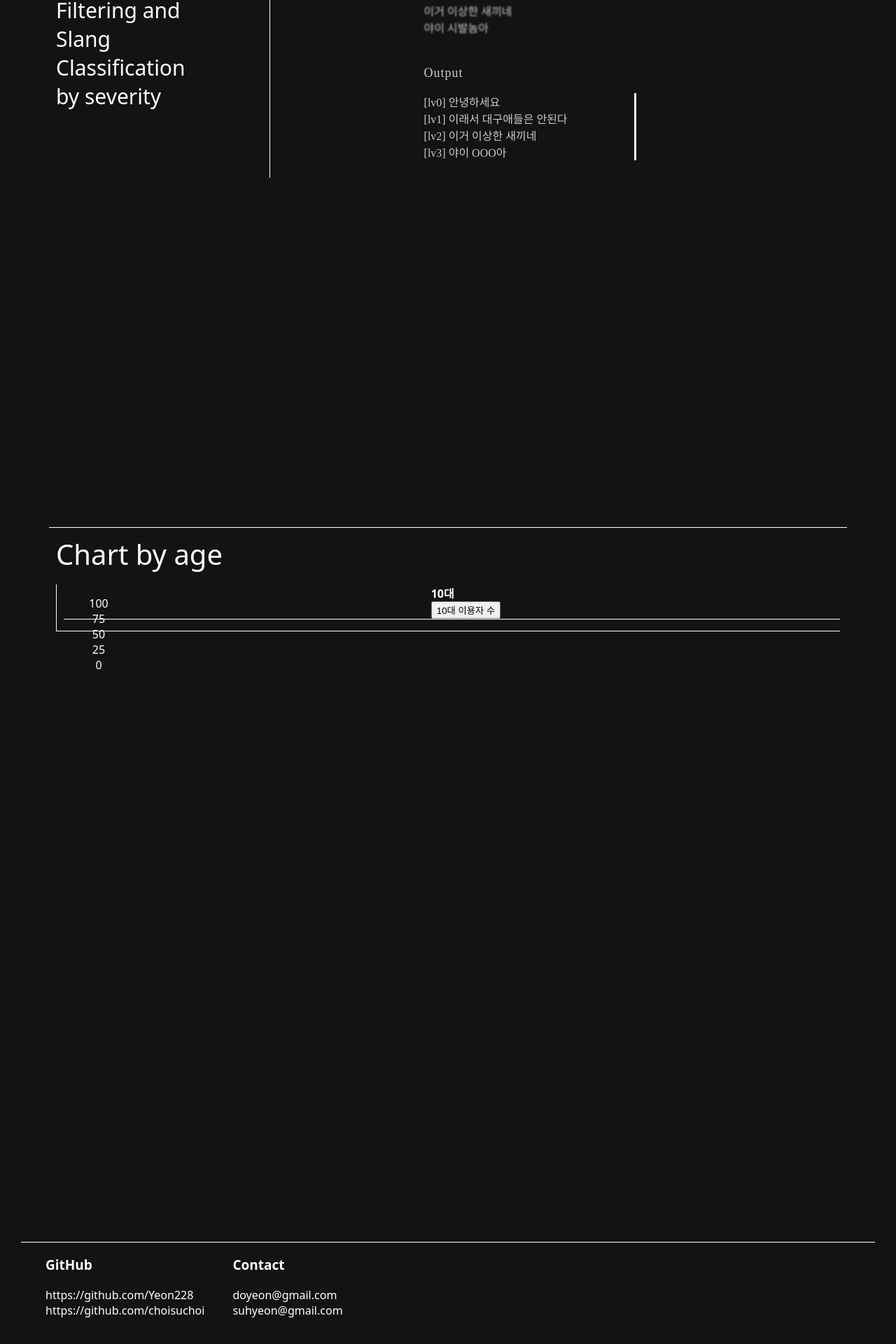
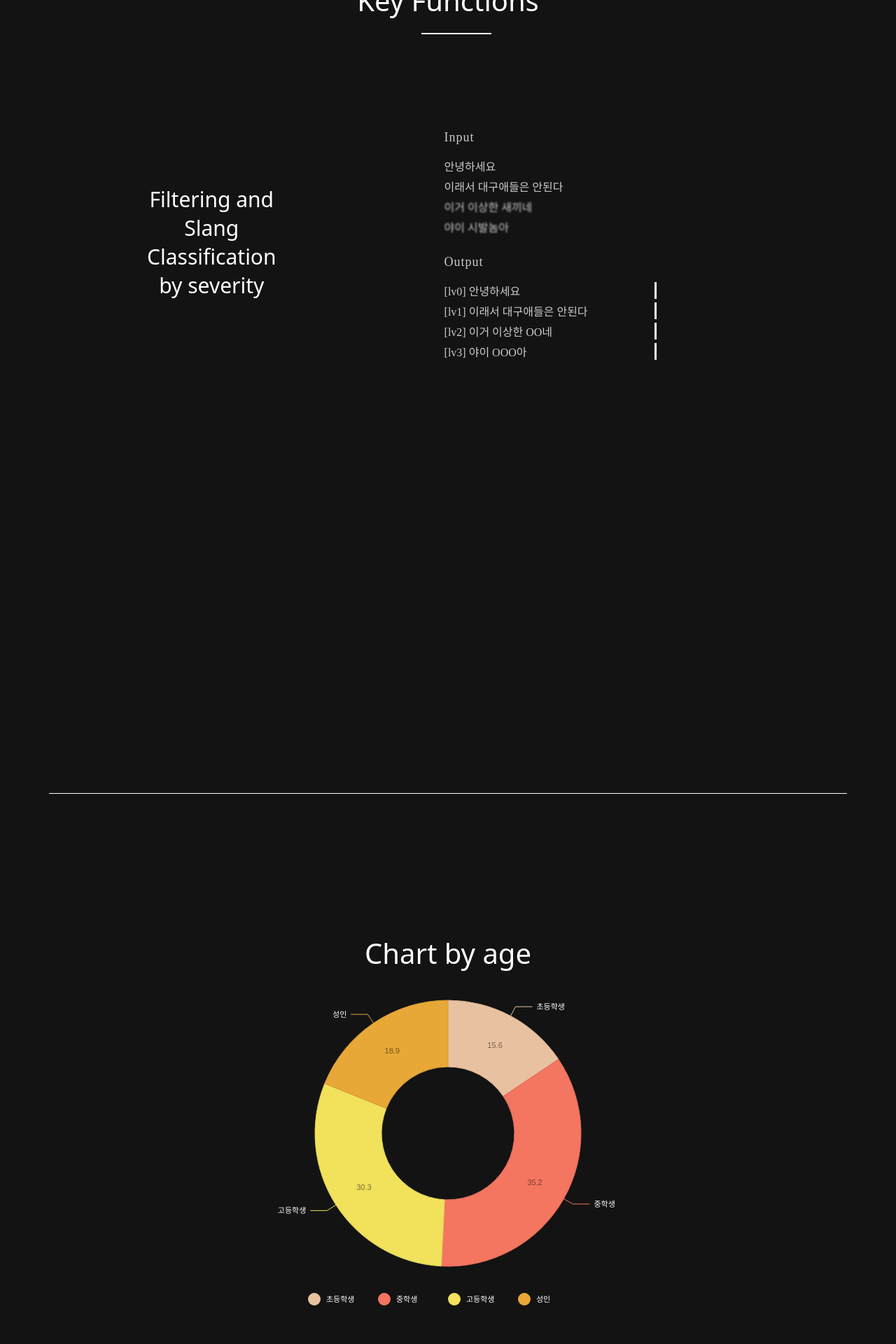
Before and after one commit to 2024-Graduation-Project/test-web, a React (Create React App) app: page / in a window 1280 px wide. Shown: the part 1201-3121 px from the top of the page at 70% size. Built offline with nearby package versions, Linux system fonts and the light colour scheme; a web font is replaced by a local one.

Commit message:
style: Modify key function align

```diff
--- a/package.json
+++ b/package.json
@@ -4,14 +4,18 @@
   "private": true,
   "dependencies": {
     "@nivo/bar": "^0.85.1",
+    "@nivo/core": "^0.85.1",
+    "@nivo/pie": "^0.85.1",
     "@testing-library/jest-dom": "^5.17.0",
     "@testing-library/react": "^13.4.0",
     "@testing-library/user-event": "^13.5.0",
+    "apexcharts": "^3.48.0",
     "axios": "^1.6.8",
     "cors": "^2.8.5",
     "express": "^4.19.2",
     "http-proxy-middleware": "^2.0.6",
     "react": "^18.2.0",
+    "react-apexcharts": "^1.4.1",
     "react-dom": "^18.2.0",
     "react-router-dom": "^6.22.3",
     "react-scripts": "5.0.1",
--- a/src/index.css
+++ b/src/index.css
@@ -209,12 +209,23 @@ li {
 .chart-container {
   height: 1000px;
   margin: 0px 40px;
-  padding: 10px;
+  padding: 200px 40px;
+  text-align: center;
   border-top: 1px solid white;
 }
 .function-title,
 .chart-title {
   font-size: 40px;
+}
+.function-title::after {
+  content: "";
+  /*display: block;*/
+  position: absolute;
+  left: 47%;
+  bottom: -550px;
+  height: 2px;
+  width: 100px;
+  background: white;
 }
 .func-section1 {
   display: flex;
@@ -223,17 +234,26 @@ li {
 }
 .sect1-explain-container {
   display: flex;
-  width: 500px;
-  padding-right: 120px;
+  width: 1000px;
+  padding: 0px 100px;
   align-items: center;
-  border-right: 1px solid white;
+  /*border-right: 1px solid white;*/
+
 }
 .explain-text {
   font-size: 30px;
+  padding-top: 20px;
+  opacity: 0;
+  transition: padding-top 1s ease, opacity 1s ease;
+}
+.explain-text.visible {
+  padding-top: 0px;
+  opacity: 1;
 }
 .sect1-test-container {
   color: #cccccc;
-  padding-left: 200px;
+  padding-left: 120px;
+  text-align: left;
 }
 .func-input-container {
   font-family: "Nanum Gothic Coding";
@@ -256,26 +276,29 @@ li {
 }
 .text-input-lv0,
 .text-input-lv1{
-
+  margin-bottom: 5px
 }
 .text-input-lv2,
 .text-input-lv3,
 .text-input-lv4 {
   filter: blur(1px);
+  margin-bottom: 5px
 }
 .text-animation-output {
   width: 300px;
-  animation: typing 2s steps(5), blink .5s step-end infinite alternate;
+  margin-bottom: 5px;
+  animation: typing 2s steps(50), blink .5s step-end infinite alternate;
   white-space: nowrap;
   overflow: hidden;
   border-right: 3px solid white;
 }
 
 .chart {
-  padding-left: 10px;
-  margin-bottom: 20px;
-  border-left: 1px solid white;
-  border-bottom: 1px solid white;
+
+  /*padding-left: 10px;*/
+  /*margin-bottom: 20px;*/
+  /*border-left: 1px solid white;*/
+  /*border-bottom: 1px solid white;*/
 }
 .chart-Y {
   width: 20px;
--- a/src/pages/introduce/conponents/chart/chart.js
+++ b/src/pages/introduce/conponents/chart/chart.js
@@ -1,23 +1,68 @@
-function Chart() {
+import { ResponsivePie } from '@nivo/pie'
+
+function Chart({ chartData }) {
+
+
     return (
-        <div className='chart'>
-            <ul className='chart-Y'>
-                <li>0</li>
-                <li>25</li>
-                <li>50</li>
-                <li>75</li>
-                <li>100</li>
-            </ul>
-            <ul className='chart-X'>
-                <li>
-                    <div>
-                        <strong>10대</strong>
-                    </div>
-                    <button type='button'>
-                        <span>10대 이용자 수</span>
-                    </button>
-                </li>
-            </ul>
+        <div className='chart' style={{ height: '500px' }}>
+            <ResponsivePie
+                data={chartData}
+                margin={{ top: 40, right: 80, bottom: 80, left: 80 }}
+                innerRadius={0.5}
+                padAngle={0}
+                cornerRadius={0}
+                activeOuterRadiusOffset={8}
+                colors={{ scheme: 'nivo' }}
+                borderWidth={1}
+                borderColor={{
+                    from: 'color',
+                    modifiers: [
+                        [
+                            'darker',
+                            0.2
+                        ]
+                    ]
+                }}
+                arcLinkLabelsSkipAngle={10}
+                arcLinkLabelsTextColor="#fff"
+                arcLinkLabelsOffset={-1}
+                arcLinkLabelsColor={{ from: 'color' }}
+                arcLabelsSkipAngle={10}
+                arcLabelsTextColor={{
+                    from: 'color',
+                    modifiers: [
+                        [
+                            'darker',
+                            2
+                        ]
+                    ]
+                }}
+                legends={[
+                    {
+                        anchor: 'bottom',
+                        direction: 'row',
+                        justify: false,
+                        translateX: 0,
+                        translateY: 56,
+                        itemsSpacing: 0,
+                        itemWidth: 100,
+                        itemHeight: 18,
+                        itemTextColor: '#fff',
+                        itemDirection: 'left-to-right',
+                        itemOpacity: 1,
+                        symbolSize: 18,
+                        symbolShape: 'circle',
+                        effects: [
+                            {
+                                on: 'hover',
+                                style: {
+                                    itemTextColor: '#fff'
+                                }
+                            }
+                        ]
+                    }
+                ]}
+            />
         </div>
     );
 }
--- a/src/pages/introduce/conponents/chart/chartContainer.js
+++ b/src/pages/introduce/conponents/chart/chartContainer.js
@@ -1,10 +1,11 @@
 import Chart from "./chart";
+import chartData from "./chartData.json"
 
 function ChartContainer() {
     return (
         <div className='chart-container'>
             <div className='chart-title'>Chart by age</div>
-            <Chart />
+            <Chart chartData={chartData}/>
         </div>
     );
 }
--- /dev/null
+++ b/src/pages/introduce/conponents/chart/chartData.json
@@ -0,0 +1,23 @@
+[
+  {
+    "id": "초등학생",
+    "age": "초등학생",
+    "value": 15.6,
+    "color": "hsl(249, 70%, 50%)"
+  },
+  {
+    "id": "중학생",
+    "age": "중학생",
+    "value": 35.2
+  },
+  {
+    "id": "고등학생",
+    "age": "고등학생",
+    "value": 30.3
+  },
+  {
+    "id": "성인",
+    "age": "성인",
+    "value": 18.9
+  }
+]
--- a/src/pages/introduce/conponents/function/func-section/test-section/sect1Explain.js
+++ b/src/pages/introduce/conponents/function/func-section/test-section/sect1Explain.js
@@ -1,7 +1,11 @@
+import scrollVisible from "../../../../../../custom-hook/introduce/scrollVisible";
+
 function Sect1Explain() {
+    const isVisible = scrollVisible(900 );
+
     return (
         <div className='sect1-explain-container'>
-            <div className='explain-text'>Filtering and Slang Classification by severity</div>
+            <div className={`explain-text ${isVisible ? 'visible' : ''}`}>Filtering and Slang Classification by severity</div>
         </div>
     );
 }
--- a/src/pages/introduce/conponents/function/func-section/test-section/sect1Test.js
+++ b/src/pages/introduce/conponents/function/func-section/test-section/sect1Test.js
@@ -18,7 +18,7 @@ function Sect1Test() {
             <div className='func-output-container'>
                 <p className='title3'>Output</p>
                 <div className='func-output'>
-                    <div className={`${isVisible ? 'text-animation-output' : 'invisible'}`}>{ioText.outputTextLv0}</div>
+                    <div className={`${isVisible ? 'text-animation-output' : 'invisible'}`}>{ioText.outputTextLv0}<br/></div>
                     <div className={`${isVisible ? 'text-animation-output' : 'invisible'}`}>{ioText.outputTextLv1}</div>
                     <div className={`${isVisible ? 'text-animation-output' : 'invisible'}`}>{ioText.outputTextLv2}</div>
                     <div className={`${isVisible ? 'text-animation-output' : 'invisible'}`}>{ioText.outputTextLv3}</div>
--- a/src/pages/introduce/conponents/function/function.js
+++ b/src/pages/introduce/conponents/function/function.js
@@ -3,7 +3,7 @@ import FuncSection1 from "./func-section/funcSection1";
 function Function() {
     return (
         <div className='function-container'>
-            <div className='function-title'>Key Functions</div>
+            <div className='function-title'><p>Key Functions</p></div>
             <FuncSection1 />
         </div>
     );
--- a/src/pages/introduce/introduceText.js
+++ b/src/pages/introduce/introduceText.js
@@ -23,6 +23,6 @@ export const ioText = {
     inputTextLv3: "야이 시발놈아",
     outputTextLv0: "[lv0] 안녕하세요",
     outputTextLv1: "[lv1] 이래서 대구애들은 안된다",
-    outputTextLv2: "[lv2] 이거 이상한 새끼네",
+    outputTextLv2: "[lv2] 이거 이상한 OO네",
     outputTextLv3: "[lv3] 야이 OOO아"
 };
```
Also changed, not shown: 1 other file (tests, documents, lock files or other folders).
